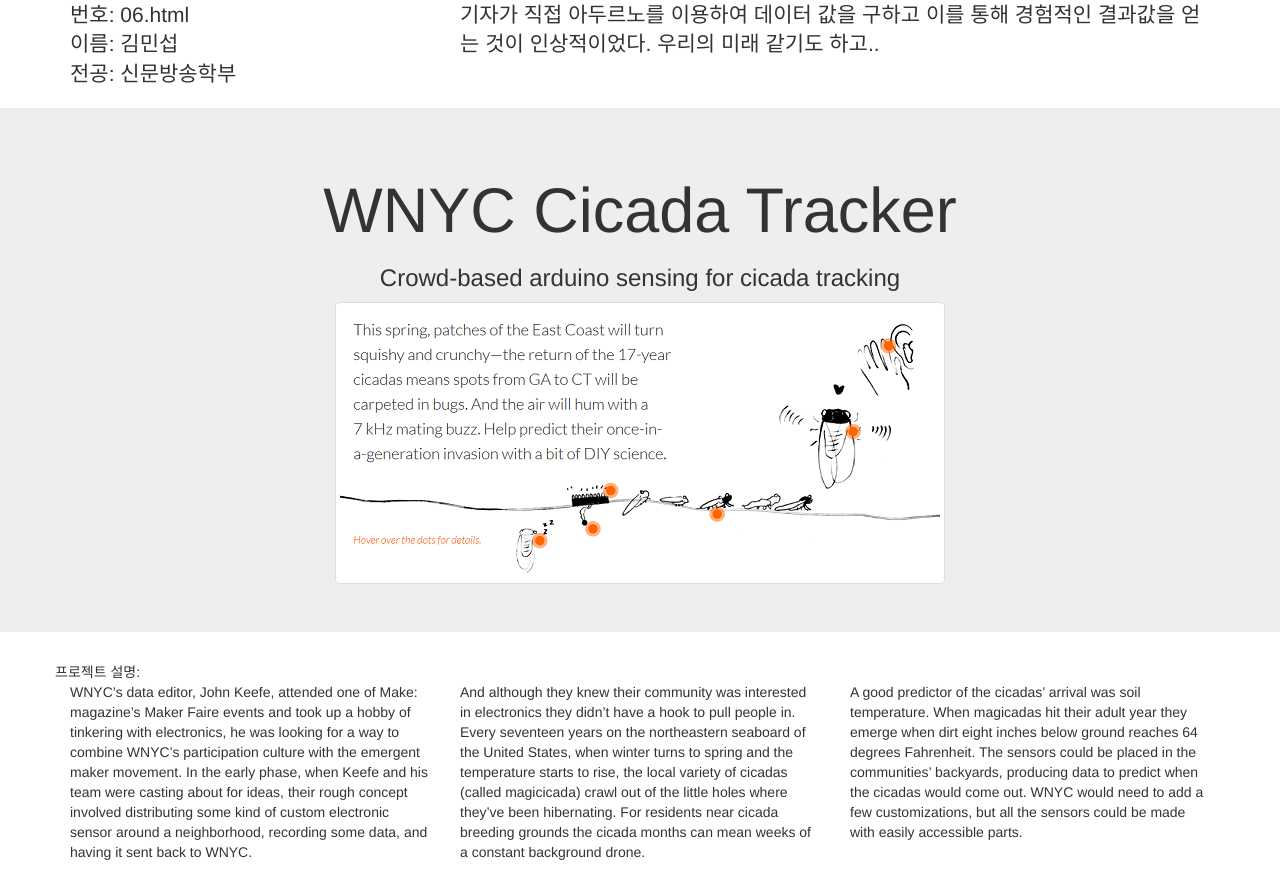
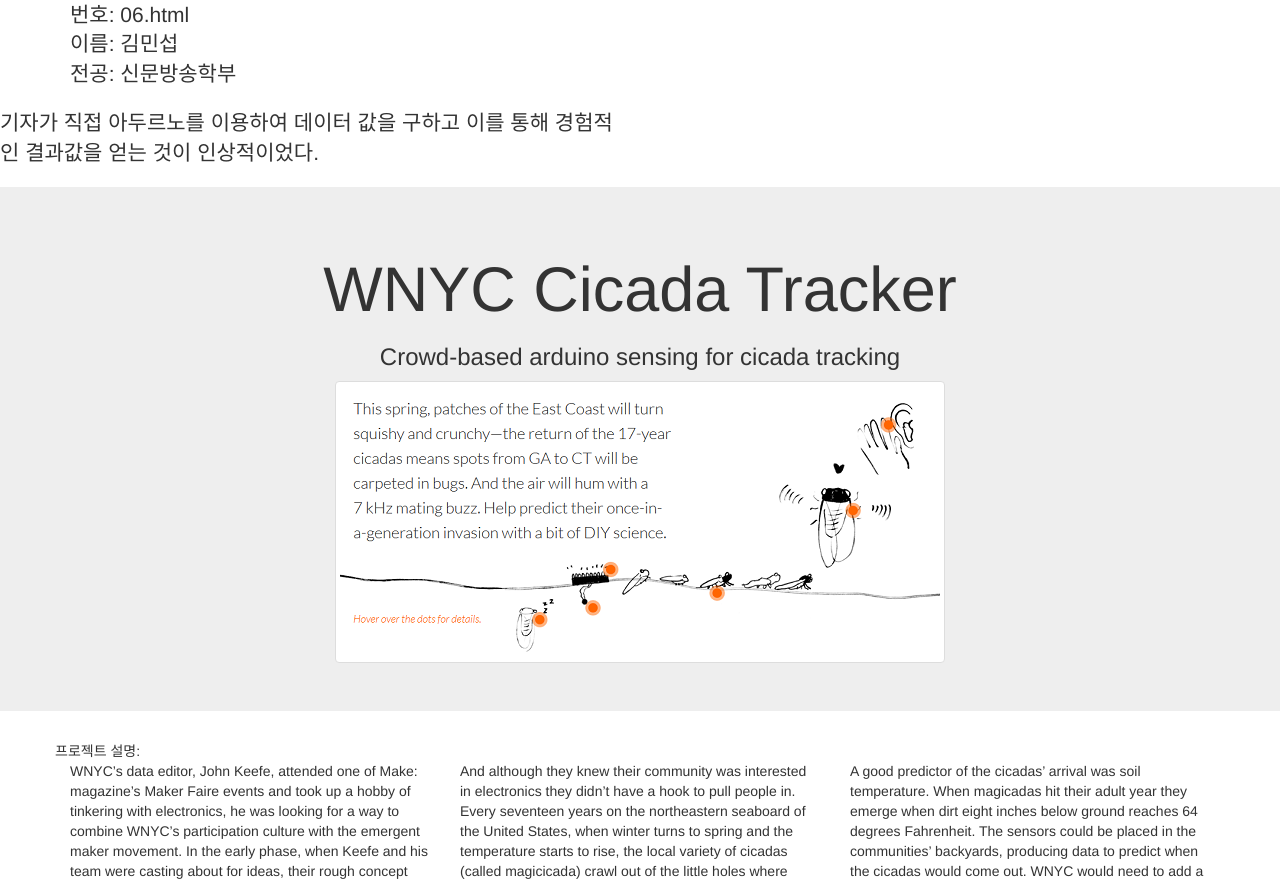
Before and after one commit to dlatnals/media-interface-2016, a plain HTML site: page casestudy/06.html in a window 1280 px wide. Shown: the top 879 px of the page. Drawn offline with nearby package versions, Linux system fonts and the light colour scheme.

Commit message:
Update 06.html

```diff
--- a/casestudy/06.html
+++ b/casestudy/06.html
@@ -17,12 +17,13 @@
           이름: 김민섭 <br />
           전공: 신문방송학부 <br />
         </div>
-
-        <div class="col-lg-8 lead">
+      </div>
+    </div>
+    <div calss="container">
+      <div class="row">
+        <div class="col-lg-6 lead">
           기자가 직접 아두르노를 이용하여 데이터 값을 구하고 이를 통해 경험적인 결과값을 얻는 것이 인상적이었다.
-          우리의 미래 같기도 하고..
         </div>
-
       </div>
     </div>
 
```
